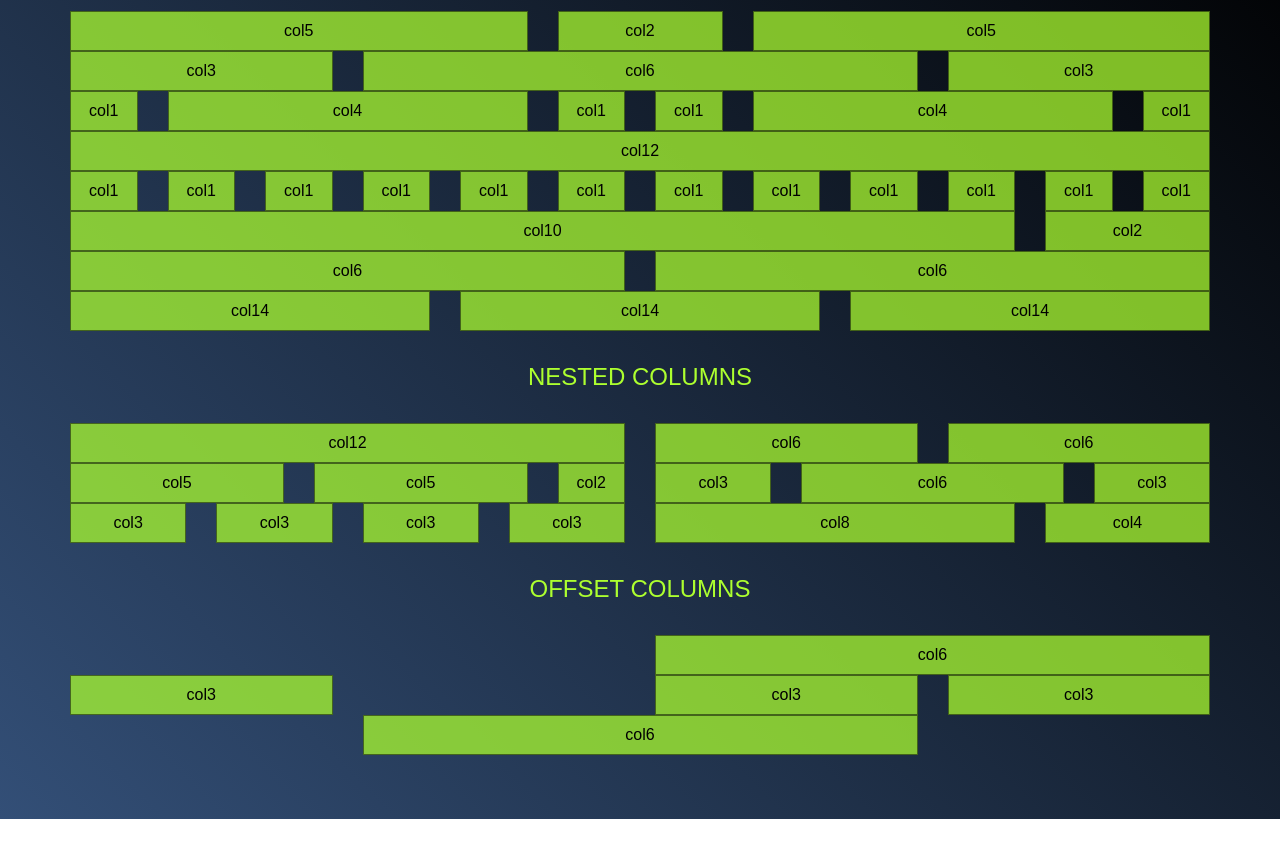
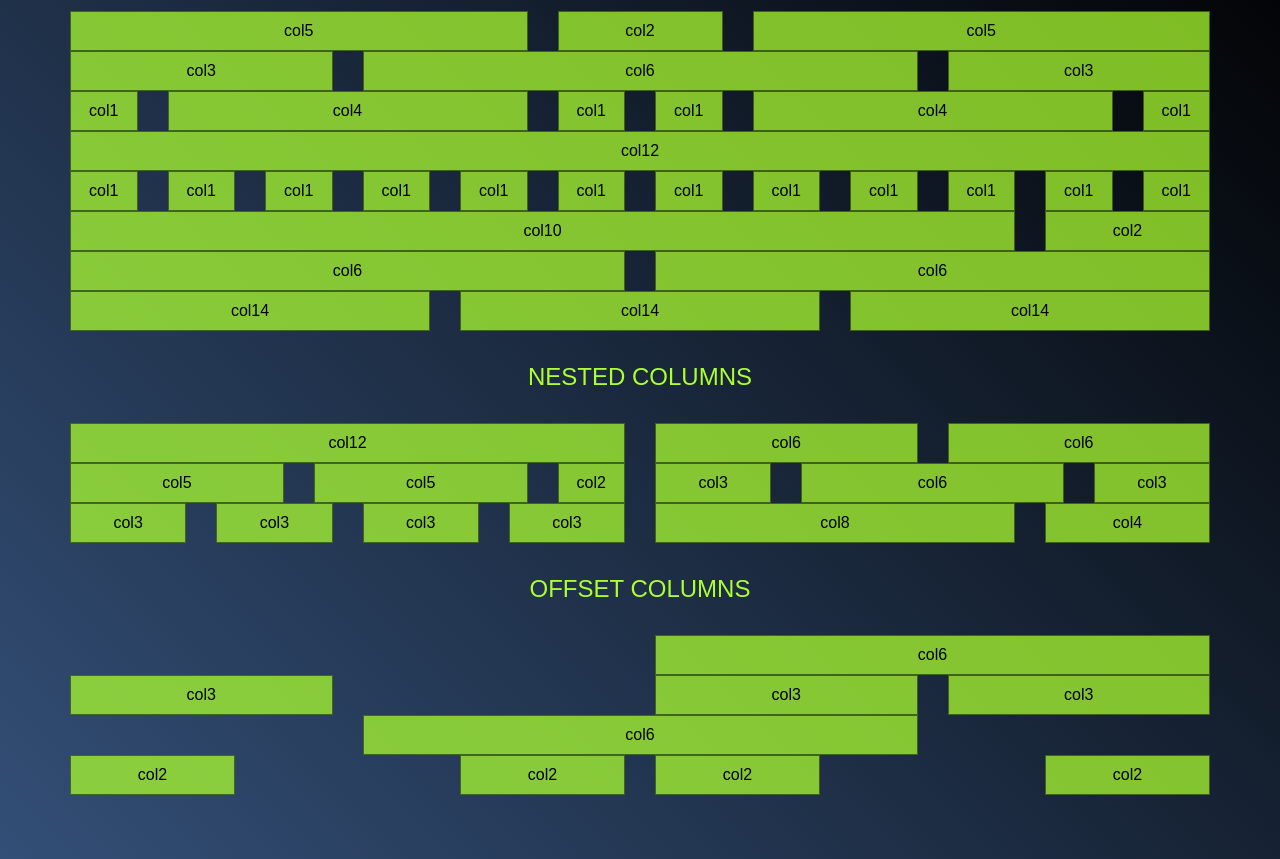
Before and after one commit to danibr1/html-css-12bool, a plain HTML site: page index.html in a window 1280 px wide. Shown: the part 122-981 px from the top of the page. Before the commit the page ends 941 px from the top, so only its background shows below. Drawn offline with Linux system fonts and the light colour scheme.

Commit message:
completed

```diff
--- a/index.html
+++ b/index.html
@@ -126,6 +126,13 @@
         <div class="col-6 offset-3"><div class="box">col6</div></div>
     </div>
 
+    <div class="container">
+        <div class="col-2"><div class="box">col2</div></div>
+        <div class="col-2 offset-2"><div class="box">col2</div></div>
+        <div class="col-2"><div class="box">col2</div></div>
+        <div class="col-2 offset-2"><div class="box">col2</div></div>
+    </div>
+
 
 
 
```
